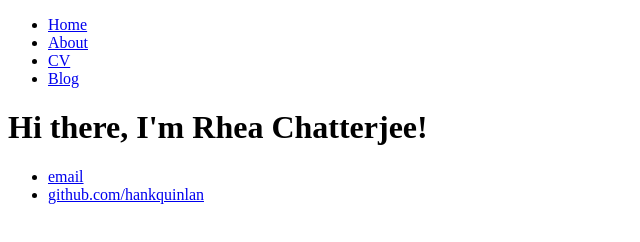
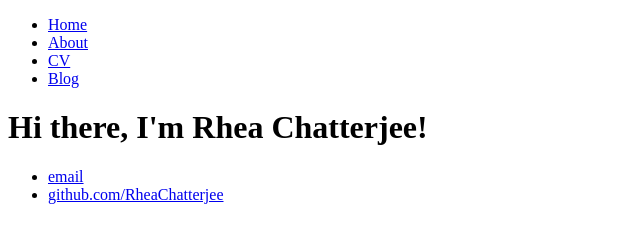
Before and after one commit to RheaChatterjee/RheaChatterjee.github.io, a plain HTML site: page index.html in a window 1280 px wide. Shown: the full height of the page, 0-640 px from the left. Drawn offline with Linux system fonts and the light colour scheme.

Commit message:
Update index.html

```diff
--- a/index.html
+++ b/index.html
@@ -21,7 +21,7 @@
 		<footer>
     		<ul>
         		<li><a href="mailto:hankquinlanhub@gmail.com">email</a></li>
-        		<li><a href="https://github.com/hankquinlan">github.com/hankquinlan</a></li>
+        		<li><a href="https://github.com/hankquinlan">github.com/RheaChatterjee</a></li>
 			</ul>
 		</footer>
 	</body>
```
